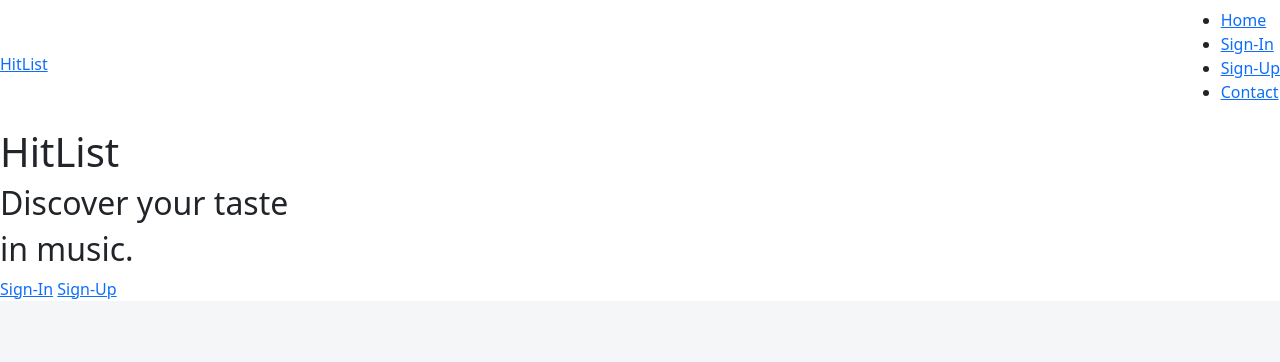
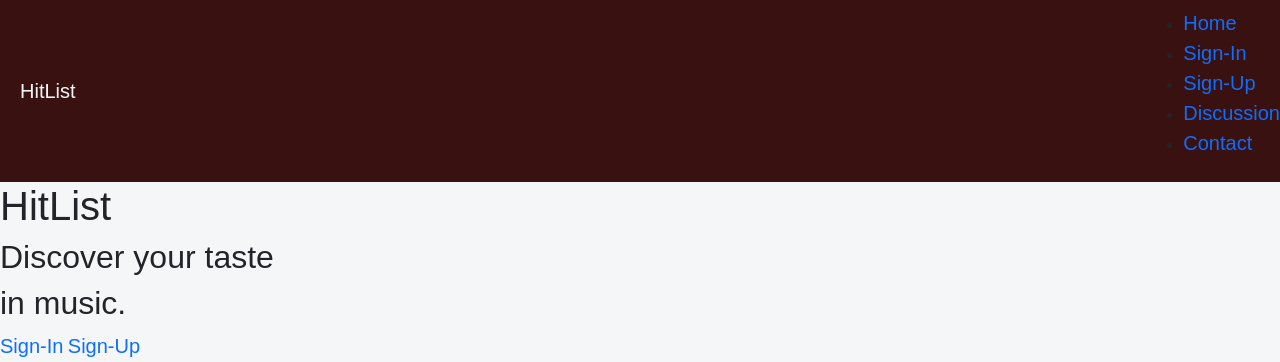
Before and after one commit to VinnyVin1/itsc-3155-project-HitList, a Flask app: page / in a window 1280 px wide; the page is wider, and only the part inside the window is pictured. Shown: the top 362 px of that part. Run offline with Flask 3, Linux system fonts and the light colour scheme.

Commit message:
discussionPageVisual

```diff
--- a/app.py
+++ b/app.py
@@ -3,5 +3,27 @@ from flask import Flask, render_template, request, redirect
 app = Flask(__name__)
 
 @app.get('/')
+
+def index_page():
+    return render_template('index.html')
+
+@app.get
+
+@app.get('/signup_page')
+def signup_page():
+    return render_template('signup.html')
 def index():
     return render_template('index.html')
+
+@app.get('/sign_in_page')
+def sign_in_page():
+    return render_template('sign_in_page.html')
+
+@app.post('/sign_in_page')
+def sign_in():
+    # get data here when more functionality is established
+    return redirect('index.html')
+
+@app.get('/discussion')
+def discussion_page():
+    return render_template('discussion.html')
--- a/templates/discussion.html
+++ b/templates/discussion.html
@@ -27,6 +27,10 @@
 </header>
 
 <main class = "disucssion">
+    <div class = "profile_name">
+        <h3 class = "profile_name_text">Profile Name</h1>
+        #Profile Image here
+    </div>
     <div class = "discussion-container">
         <form class = "new-post">
             <div class="form-group">
--- a/templates/index.html
+++ b/templates/index.html
@@ -14,6 +14,9 @@
                     </li>
                     <li class="nav-item">
                         <a class="sign-up" href="{{ url_for('signup_page')}}">Sign-Up</a>
+                    </li>
+                    <li class="nav-item">
+                        <a class="discussion_page" href="/discussion">Discussion</a>
                     </li>
                     <li class="nav-item">
                         <a class="contact" href="/">Contact</a>
--- a/templates/layout.html
+++ b/templates/layout.html
@@ -6,8 +6,7 @@
     <title>HitList</title>
     <link href="https://cdn.jsdelivr.net/npm/bootstrap@5.1.3/dist/css/bootstrap.min.css" rel="stylesheet" integrity="sha384-1BmE4kWBq78iYhFldvKuhfTAU6auU8tT94WrHftjDbrCEXSU1oBoqyl2QvZ6jIW3" crossorigin="anonymous">
     <script defer src="https://cdn.jsdelivr.net/npm/bootstrap@5.1.3/dist/js/bootstrap.bundle.min.js" integrity="sha384-ka7Sk0Gln4gmtz2MlQnikT1wXgYsOg+OMhuP+IlRH9sENBO0LRn5q+8nbTov4+1p" crossorigin="anonymous"></script>
-    <link rel="stylesheet" href="{{ url_for('static', filename='css/index.css') }}">
-    <link rel="stylesheet" href="{{ url_for('static', filename='css/signup.css') }}">
+    <link rel="stylesheet" href="{{ url_for('static', filename='css/styles.css') }}">
 </head>
 <body>
     {% block body %}{% endblock %}
```
